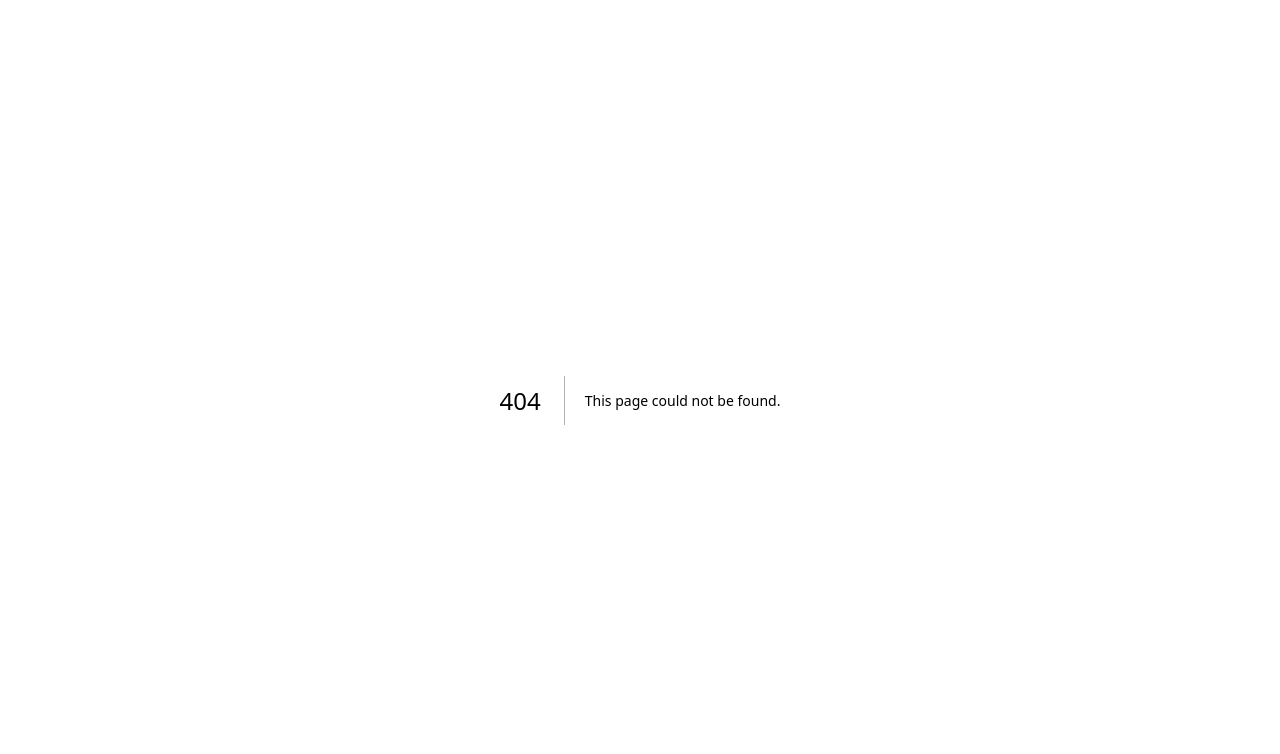
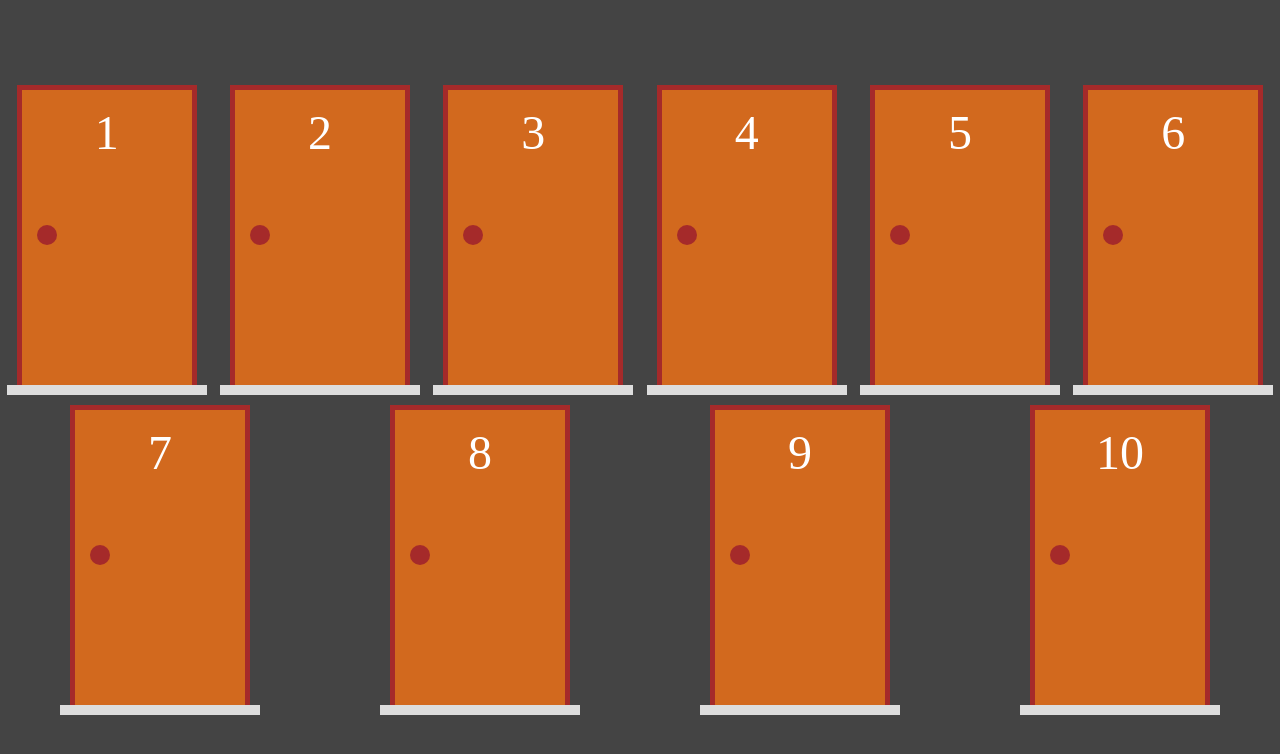
Before and after one commit to neanderdev/projeto-nextjs-portas, a Next.js app: page /jogo in a window 1280 px wide. Before the commit this address had no page. Shown: the top 754 px of the page. Built offline with nearby package versions, Linux system fonts and the light colour scheme.

Commit message:
Componente Jogo #01

```diff
--- /dev/null
+++ b/src/pages/jogo.tsx
@@ -0,0 +1,33 @@
+import { useState } from 'react';
+
+import styles from '../styles/Jogo.module.css';
+
+import Porta from '../components/Porta';
+
+import { atualizarPortas, criarPortas } from '../functions/portas';
+
+export default function Jogo() {
+    const [portas, setPortas] = useState(criarPortas(10, 2));
+
+    function renderizarPortas() {
+        return portas.map(porta => {
+            return <Porta
+                key={porta.numero}
+                value={porta}
+                onChange={novaPorta => setPortas(atualizarPortas(portas, novaPorta))}
+            />
+        });
+    }
+
+    return (
+        <div id={styles.jogo}>
+            <div className={styles.portas}>
+                {renderizarPortas()}
+            </div>
+
+            <div className={styles.botoes}>
+
+            </div>
+        </div>
+    );
+}
--- /dev/null
+++ b/src/styles/Jogo.module.css
@@ -0,0 +1,17 @@
+#jogo {
+  display: flex;
+  flex-direction: column;
+  justify-content: center;
+  align-items: center;
+  height: 100vh;
+}
+
+.portas {
+  display: flex;
+  align-items: stretch;
+  justify-content: space-around;
+  flex-wrap: wrap;
+}
+
+.botoes {
+}
--- a/src/styles/globals.css
+++ b/src/styles/globals.css
@@ -12,7 +12,7 @@
 html,
 body {
   max-width: 100vw;
-  overflow-x: hidden;
+  /* overflow-x: hidden; */
 }
 
 body {
```
Also changed, not shown: src/pages/index.tsx (+1 -19 lines).
